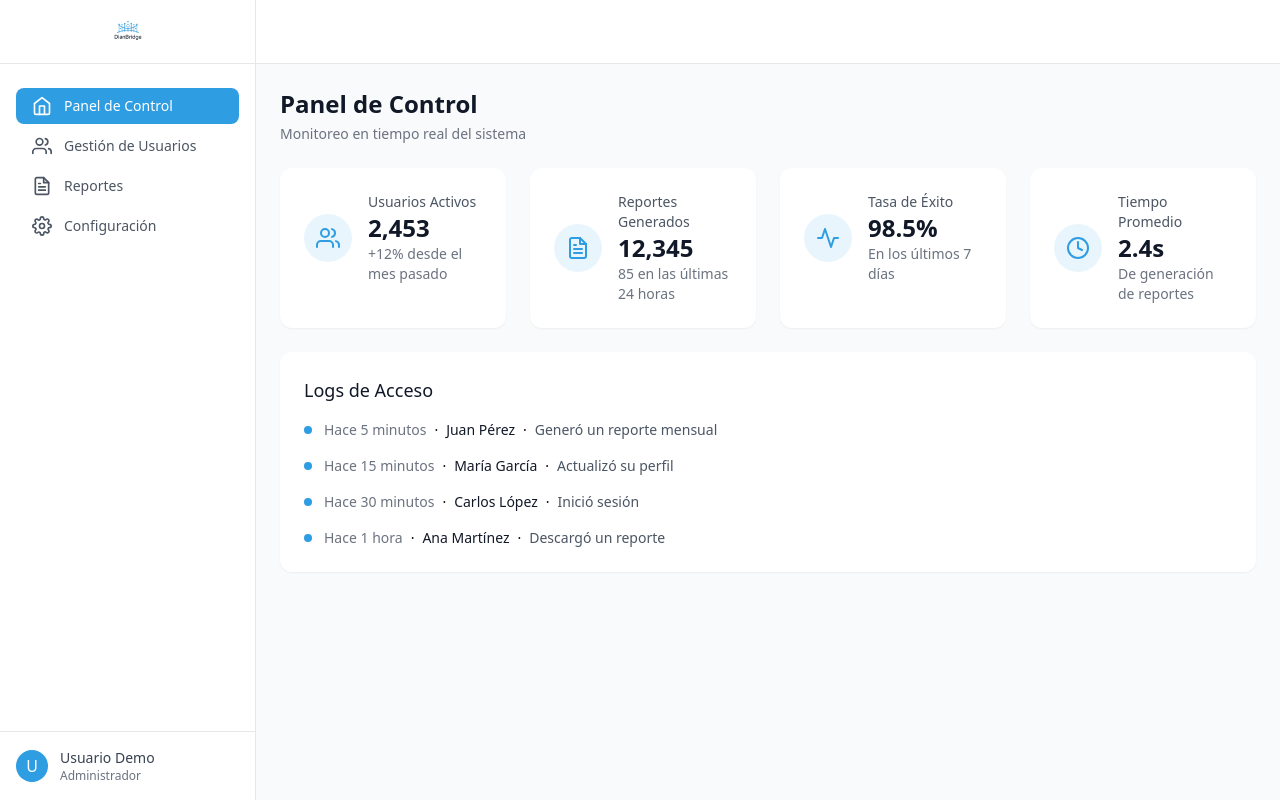
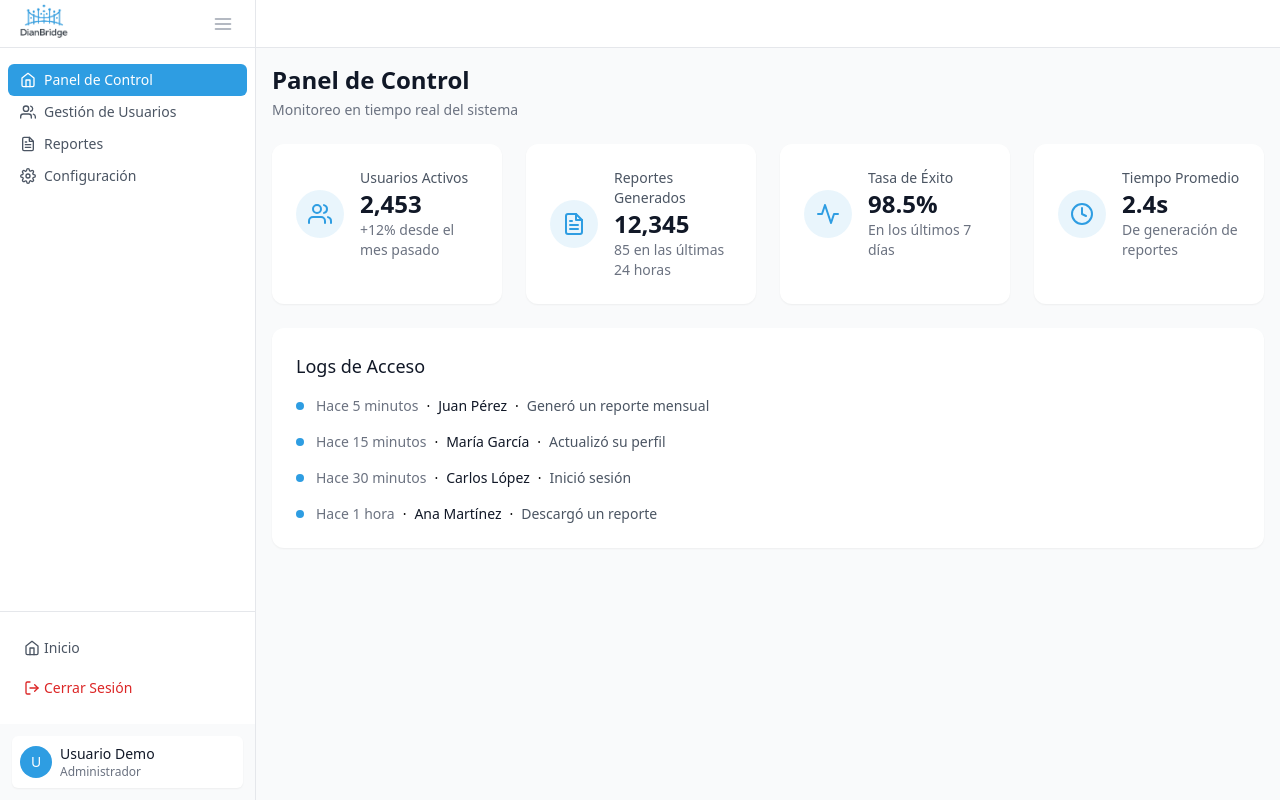
Before and after one commit to santiruab1/app-dianbridge, a React (Vite) app: page /dashboard/admin in a window 1280 px wide. Built offline with nearby package versions, Linux system fonts and the light colour scheme.

Commit message:
feat: enhance Navbar and DashboardLayout components with improved layout and user experience

```diff
--- a/src/components/Navbar.jsx
+++ b/src/components/Navbar.jsx
@@ -41,8 +41,7 @@ function Navbar({ onSectionClick }) {
     return userRole === 'admin' ? '/dashboard/admin' : '/dashboard/client';
   };
 
-  return (
-    <nav className="fixed top-0 left-0 w-full z-50 bg-white/80 backdrop-blur border-b border-gray-200 shadow-sm">
+  return (    <nav className="fixed top-0 left-0 w-full z-50 bg-white border-b border-gray-200 shadow-sm">
       <div className="max-w-7xl mx-auto px-4">
         <div className="flex items-center justify-between h-16">
           {/* Logo */}
@@ -101,11 +100,10 @@ function Navbar({ onSectionClick }) {
             </button>
           </div>
         </div>
-      </div>
-      {/* Menú móvil */}
+      </div>      {/* Menú móvil */}
       {open && (
-        <div className="fixed inset-0 bg-black/40 z-50 flex justify-end">
-          <div className="w-64 bg-white h-full shadow-lg p-4 flex flex-col">
+        <div className="fixed inset-0 bg-black/40 z-50 flex md:hidden">
+          <div className="w-full bg-white h-full shadow-lg p-4 flex flex-col">
             <button
               onClick={() => setOpen(false)}
               className="self-end mb-4 p-2 rounded hover:bg-gray-100"
--- a/src/layouts/DashboardLayout.jsx
+++ b/src/layouts/DashboardLayout.jsx
@@ -1,76 +1,122 @@
 import React from 'react';
-import { Outlet, useNavigate } from 'react-router-dom';
-import { FiMenu } from 'react-icons/fi';
+import { Outlet, useNavigate, Link } from 'react-router-dom';
+import { FiMenu, FiLogOut, FiHome } from 'react-icons/fi';
 import { useState } from 'react';
+import logo from '../assets/dianbridge-logo.png';
 
 const DashboardLayout = ({ role, navigation }) => {
   const [sidebarOpen, setSidebarOpen] = useState(false);
+  const [isCollapsed, setIsCollapsed] = useState(false);
   const navigate = useNavigate();
   const user = { name: 'Usuario Demo' }; // Esto debería venir de tu contexto de autenticación
+
+  const handleLogout = () => {
+    localStorage.removeItem('userRole');
+    navigate('/');
+  };
 
   return (
     <div className="min-h-screen bg-gray-50">
       {/* Sidebar */}
       <div
-        className={`fixed inset-y-0 left-0 z-30 w-64 bg-white border-r transform transition-transform duration-300 ease-in-out ${
+        className={`fixed inset-y-0 left-0 z-30 bg-white border-r transform transition-all duration-300 ease-in-out ${
           sidebarOpen ? 'translate-x-0' : '-translate-x-full'
-        } lg:translate-x-0`}
+        } ${isCollapsed ? 'w-16' : 'w-64'} lg:translate-x-0`}
       >
         <div className="flex flex-col h-full">
-          {/* Logo */}
-          <div className="flex items-center justify-center h-16 border-b">
+          {/* Logo and Toggle */}
+          <div className="flex items-center h-12 border-b">
+            <div className={`flex items-center ${isCollapsed ? 'justify-center w-full' : 'justify-between w-full px-4'}`}>
+              {!isCollapsed && (
                 <img
-              src="/src/assets/dianbridge-logo.png"
+                  src={logo}
                   alt="DianBridge"
-              className="h-8"
+                  className="h-14"
                 />
+              )}
+              <button
+                onClick={() => setIsCollapsed(!isCollapsed)}
+                className="p-1.5 rounded-md text-gray-400 hover:text-gray-500 hover:bg-gray-100"
+              >
+                <FiMenu className="h-5 w-5" />
+              </button>
+            </div>
           </div>
 
           {/* Navigation */}
-          <nav className="flex-1 px-4 py-6 space-y-1 overflow-y-auto">
+          <nav className="flex-1 px-2 py-4 overflow-y-auto">
             {navigation.map((item) => (
               <button
                 key={item.name}
                 onClick={() => navigate(item.href)}
-                className={`w-full flex items-center px-4 py-2 text-sm font-medium rounded-lg transition-colors ${
+                className={`w-full flex items-center px-3 py-1.5 text-sm font-medium rounded-md transition-colors ${
                   location.pathname === item.href
                     ? 'bg-primary text-white'
                     : 'text-gray-600 hover:bg-gray-100'
-                }`}
+                } ${isCollapsed ? 'justify-center' : ''}`}
               >
-                <item.icon className="mr-3 h-5 w-5" />
-                {item.name}
+                <item.icon className={`h-4 w-4 ${isCollapsed ? '' : 'mr-2'}`} />
+                {!isCollapsed && <span>{item.name}</span>}
               </button>
             ))}
           </nav>
 
+          {/* Navigation Buttons and User Info */}
+          <div className="border-t pt-2">
+            {/* Navigation Buttons */}
+            <div className="p-3">
+              <Link
+                to="/"
+                className={`flex items-center gap-1 px-3 py-1.5 text-sm font-medium text-gray-600 hover:bg-gray-50 rounded-md transition-colors ${
+                  isCollapsed ? 'justify-center' : ''
+                }`}
+              >
+                <FiHome className="w-4 h-4" />
+                {!isCollapsed && <span>Inicio</span>}
+              </Link>
+              <button
+                onClick={handleLogout}
+                className={`w-full flex items-center gap-1 px-3 py-1.5 text-sm font-medium text-red-600 hover:bg-red-50 rounded-md transition-colors mt-2 ${
+                  isCollapsed ? 'justify-center' : ''
+                }`}
+              >
+                <FiLogOut className="w-4 h-4" />
+                {!isCollapsed && <span>Cerrar Sesión</span>}
+              </button>
+            </div>
+
             {/* User Info */}
-          <div className="flex items-center p-4 border-t">
-            <div className="flex-shrink-0 w-8 h-8 bg-primary text-white rounded-full flex items-center justify-center">
+            {!isCollapsed && (
+              <div className="p-3 bg-gray-50 mt-2">
+                <div className="flex items-center p-2 bg-white rounded-md shadow-sm">
+                  <div className="w-8 h-8 bg-primary text-white rounded-full flex items-center justify-center text-sm font-medium">
                     {user.name.charAt(0)}
                   </div>
-            <div className="ml-3">
-              <p className="text-sm font-medium text-gray-700">{user.name}</p>
+                  <div className="ml-2">
+                    <p className="text-sm font-medium text-gray-900">{user.name}</p>
                     <p className="text-xs font-medium text-gray-500">{role}</p>
                   </div>
+                </div>
+              </div>
+            )}
           </div>
         </div>
       </div>
 
       {/* Main Content */}
-      <div className="lg:pl-64">
+      <div className={`transition-all duration-300 ${isCollapsed ? 'lg:pl-16' : 'lg:pl-64'}`}>
         {/* Top bar */}
-        <div className="sticky top-0 z-20 flex items-center h-16 bg-white border-b px-4">
+        <div className="sticky top-0 z-20 flex items-center h-12 bg-white border-b px-4">
           <button
             onClick={() => setSidebarOpen(!sidebarOpen)}
-            className="lg:hidden p-2 rounded-md text-gray-400 hover:text-gray-500 hover:bg-gray-100"
+            className="lg:hidden p-1.5 rounded-md text-gray-400 hover:text-gray-500 hover:bg-gray-100"
           >
-            <FiMenu className="h-6 w-6" />
+            <FiMenu className="h-5 w-5" />
           </button>
         </div>
 
         {/* Page Content */}
-        <main className="p-6">
+        <main className="p-4">
           <Outlet />
         </main>
       </div>
```
Lines whose indentation alone changed are shown as unchanged.
